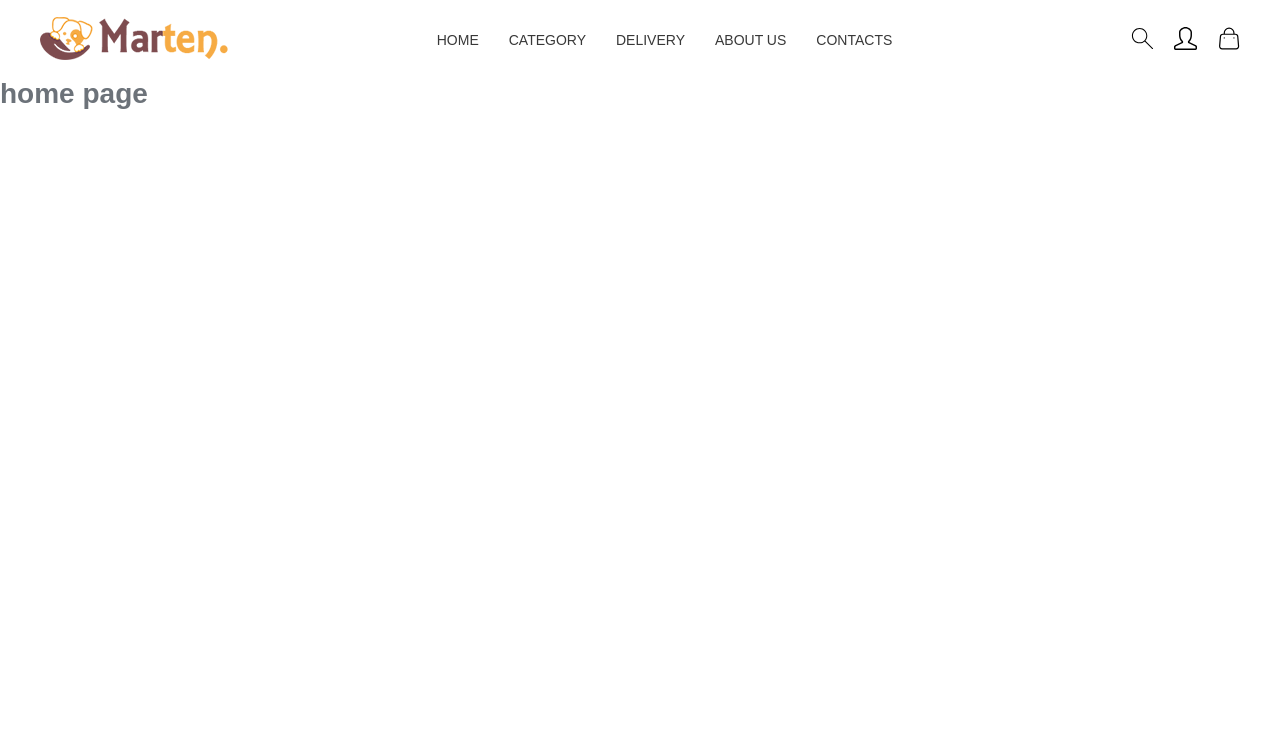
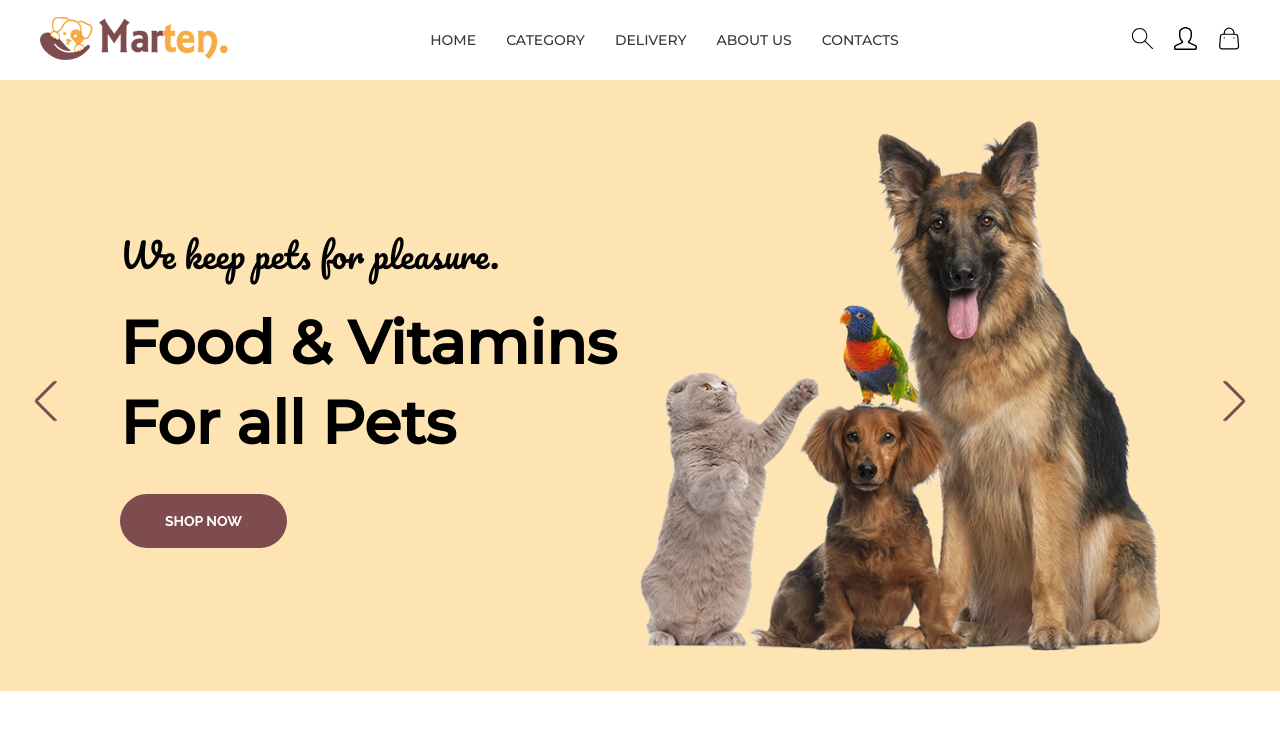
Before and after one commit to ZagSerSan/dp_online-store, a React (Create React App) app: page / in a window 1280 px wide. Shown: the top 730 px of the page. Built offline with nearby package versions, Linux system fonts and the light colour scheme.

Commit message:
intro - mait layout is done

```diff
--- a/src/app/app.css
+++ b/src/app/app.css
@@ -1,3 +1,4 @@
+@import url("https://fonts.googleapis.com/css2?family=Montserrat:wght@400;500&family=Pacifico&family=Raleway:ital,wght@0,300;0,400;0,500;0,600;0,700;1,300;1,400&display=swap");
 body {
   font-family: "Raleway", sans-serif;
   font-size: 14px;
--- a/src/app/app.scss
+++ b/src/app/app.scss
@@ -1,9 +1,8 @@
 //* <МИКСИНЫ>===============================================================================================
 @import "./scss/mixins";
-
 //* <ШРИФТЫ>===============================================================================================
 //<Подключаем шрифты>=======================================================================================
-
+@import url("https://fonts.googleapis.com/css2?family=Montserrat:wght@400;500&family=Pacifico&family=Raleway:ital,wght@0,300;0,400;0,500;0,600;0,700;1,300;1,400&display=swap");
 //<Иконочные шрифты>==========================================================================================
 
 //<Шрифт по умолчанию>==========================================================================================
--- a/src/app/components/header.css
+++ b/src/app/components/header.css
@@ -73,6 +73,7 @@
       -ms-flex-align: center;
           align-items: center;
   padding: 20px;
+  background-color: #fff;
   -webkit-box-shadow: 0 0 5px 0px #525252;
           box-shadow: 0 0 5px 0px #525252;
   -webkit-animation: 0.4s alternate forwards slidein;
@@ -113,6 +114,9 @@
   color: #f6ab44;
   text-decoration: none;
   opacity: 1;
+}
+.header-nav .drop-menu__link:last-child {
+  margin-bottom: 0;
 }
 
 .header-cart__icon {
--- a/src/app/components/header.jsx
+++ b/src/app/components/header.jsx
@@ -29,7 +29,6 @@ const Header = () => {
               onMouseEnter={() => setDropMenu(true)}
               onMouseLeave={() => setDropMenu(false)}
               className='drop-menu'
-              // className={'drop-menu active' + (dropMenu ? ' active' : '')}
             >
               <Link className='drop-menu__link' to='/category/forher'>For her</Link>
               <Link className='drop-menu__link' to='/category/forhim'>For him</Link>
--- a/src/app/components/header.scss
+++ b/src/app/components/header.scss
@@ -51,6 +51,7 @@
 		justify-content: center;
 		align-items: center;
 		padding: 20px;
+		background-color: #fff;
 		box-shadow: 0 0 5px 0px #525252;
 
 		// анимация появления drop-menu
@@ -80,6 +81,9 @@
 				color: #f6ab44;
 				text-decoration: none;
 				opacity: 1;
+			}
+			&:last-child {
+				margin-bottom: 0;
 			}
 		}
 	}
--- /dev/null
+++ b/src/app/components/intro.css
@@ -0,0 +1,105 @@
+.intro {
+  background-color: #ffe4b3;
+}
+
+.slick-slider {
+  display: -webkit-box;
+  display: -ms-flexbox;
+  display: flex;
+  position: relative;
+  padding: 40px 0;
+}
+.slick-slider button {
+  position: absolute;
+  top: 50%;
+  z-index: 2;
+  font-size: 0;
+  width: 30px;
+  height: 30px;
+  -webkit-transform: rotateZ(45deg);
+          transform: rotateZ(45deg);
+  background-color: transparent;
+  cursor: pointer;
+  border: 3px #7e4c4f solid;
+  border-radius: 10%;
+  -webkit-transition: border-color 0.15s linear;
+  transition: border-color 0.15s linear;
+}
+.slick-slider button.slick-next {
+  left: 0;
+  border-top: none;
+  border-right: none;
+}
+.slick-slider button.slick-prev {
+  right: 0;
+  border-bottom: none;
+  border-left: none;
+}
+.slick-slider button:hover {
+  border-color: #f6ab44;
+}
+
+.slick-list {
+  overflow: hidden;
+}
+
+.slick-track {
+  display: -webkit-box;
+  display: -ms-flexbox;
+  display: flex;
+}
+
+.slider-item {
+  display: -webkit-box;
+  display: -ms-flexbox;
+  display: flex;
+  -webkit-box-pack: justify;
+      -ms-flex-pack: justify;
+          justify-content: space-between;
+  padding: 0 80px;
+}
+.slider-item__column {
+  width: 50%;
+  display: -webkit-box;
+  display: -ms-flexbox;
+  display: flex;
+  -webkit-box-orient: vertical;
+  -webkit-box-direction: normal;
+      -ms-flex-direction: column;
+          flex-direction: column;
+  -webkit-box-pack: center;
+      -ms-flex-pack: center;
+          justify-content: center;
+}
+.slider-item__content h3 {
+  color: #000101;
+  font-family: "Pacifico", cursive;
+  font-size: 34px;
+  font-weight: 400;
+  line-height: 61px;
+  margin: 0;
+}
+.slider-item__content h1 {
+  color: #000000;
+  font-family: "Montserrat", sans-serif;
+  font-size: 60px;
+  font-weight: 700;
+  line-height: 80px;
+  margin: 18px 0 31px;
+}
+.slider-item__content a {
+  display: inline-block;
+  padding: 20px 45px;
+  font-weight: bold;
+  background-color: #7e4c4f;
+  border-radius: 50px;
+  color: #fff;
+  line-height: 1;
+  text-transform: uppercase;
+  -webkit-transition: background-color 0.1s linear;
+  transition: background-color 0.1s linear;
+}
+.slider-item__content a:hover {
+  text-decoration: none;
+  background-color: #c57d17;
+}
--- /dev/null
+++ b/src/app/components/intro.jsx
@@ -0,0 +1,56 @@
+import React from 'react'
+import { Link } from 'react-router-dom/cjs/react-router-dom.min'
+import Slider from 'react-slick'
+import './intro.css'
+// slick imgs
+import SLIDER_1 from '../assets/img/intro/slider_1.png'
+import SLIDER_2 from '../assets/img/intro/slider_2.png'
+
+const Intro = () => {
+  var settings = {
+    dots: false,
+    infinite: true,
+    speed: 1000,
+    slidesToShow: 1,
+    slidesToScroll: 1
+  }
+
+  const sliders = [
+    {
+      src: SLIDER_1,
+      supTitle: 'We keep pets for pleasure.',
+      title: 'Food & Vitamins For all Pets',
+      alt: 'slider_1'
+    },
+    {
+      src: SLIDER_2,
+      supTitle: 'We keep pets for pleasure.',
+      title: `Food & Vitamins For all Pets`,
+      alt: 'slider_2'
+    }
+  ]
+  return (
+    <div  className='intro'>
+      <Slider className='container' {...settings}>
+        {sliders.map(slider => (
+          <div>
+            <div className='slider-item'>
+              <div className="slider-item__column">
+                <div className="slider-item__content">
+                  <h3>{slider.supTitle}</h3>
+                  <h1>{slider.title}</h1>
+                  <Link to='/category/forhim/id'>SHOP NOW</Link>
+                </div>
+              </div>
+              <div className="slider-item__column">
+                <img src={slider.src} alt={slider.alt} />
+              </div>
+            </div>
+          </div>
+        ))}
+      </Slider>
+    </div>
+  )
+}
+
+export default Intro
--- /dev/null
+++ b/src/app/components/intro.scss
@@ -0,0 +1,91 @@
+.intro {
+  background-color: #ffe4b3;
+}
+
+// slider
+.slick-slider {
+  display: flex;
+  position: relative;
+  padding: 40px 0;
+  button {
+    position: absolute;
+    top: 50%;
+    z-index: 2;
+
+    font-size: 0;
+    width: 30px;
+    height: 30px;
+    transform: rotateZ(45deg);
+    background-color: transparent;
+    cursor: pointer;
+    border: 3px #7e4c4f solid;
+    border-radius: 10%;
+    transition: border-color 0.15s linear;
+
+    &.slick-next {
+      left: 0;
+      border-top: none;
+      border-right: none;
+    }
+    &.slick-prev {
+      right: 0;
+      border-bottom: none;
+      border-left: none;
+    }
+    &:hover {
+      border-color: #f6ab44;
+    }
+  }
+}
+.slick-list {
+  overflow: hidden;
+}
+.slick-track {
+  display: flex;
+}
+.slider-item {
+  display: flex;
+  justify-content: space-between;
+  padding: 0 80px;
+
+  &__column {
+    width: 50%;
+    display: flex;
+    flex-direction: column;
+    justify-content: center;
+  }
+  &__content {
+    h3 {
+      color: #000101;
+      font-family: "Pacifico", cursive;
+      font-size: 34px;
+      font-weight: 400;
+      line-height: 61px;
+      margin: 0;
+    }
+    h1 {
+      color: #000000;
+      font-family: "Montserrat", sans-serif;
+      font-size: 60px;
+      font-weight: 700;
+      line-height: 80px;
+      margin: 18px 0 31px;
+    }
+    a {
+      display: inline-block;
+      padding: 20px 45px;
+
+      font-weight: bold;
+      background-color: #7e4c4f;
+      border-radius: 50px;
+      color: #fff;
+      line-height: 1;
+      text-transform: uppercase;
+      transition: background-color 0.1s linear;
+      &:hover {
+        text-decoration: none;
+        background-color: #c57d17;
+      }
+    }
+  }
+}
--- a/src/app/layouts/home.jsx
+++ b/src/app/layouts/home.jsx
@@ -1,9 +1,10 @@
 import React from 'react'
+import Intro from '../components/intro'
 
 const Home = () => {
-  return (<>
-  <h1>home page</h1>
-  </>)
+  return (
+    <Intro/>
+  )
 }
 
 export default Home
```
Also changed, not shown: src/app/assets/img/intro/slider_1.png (added), src/app/assets/img/intro/slider_2.png (added).
